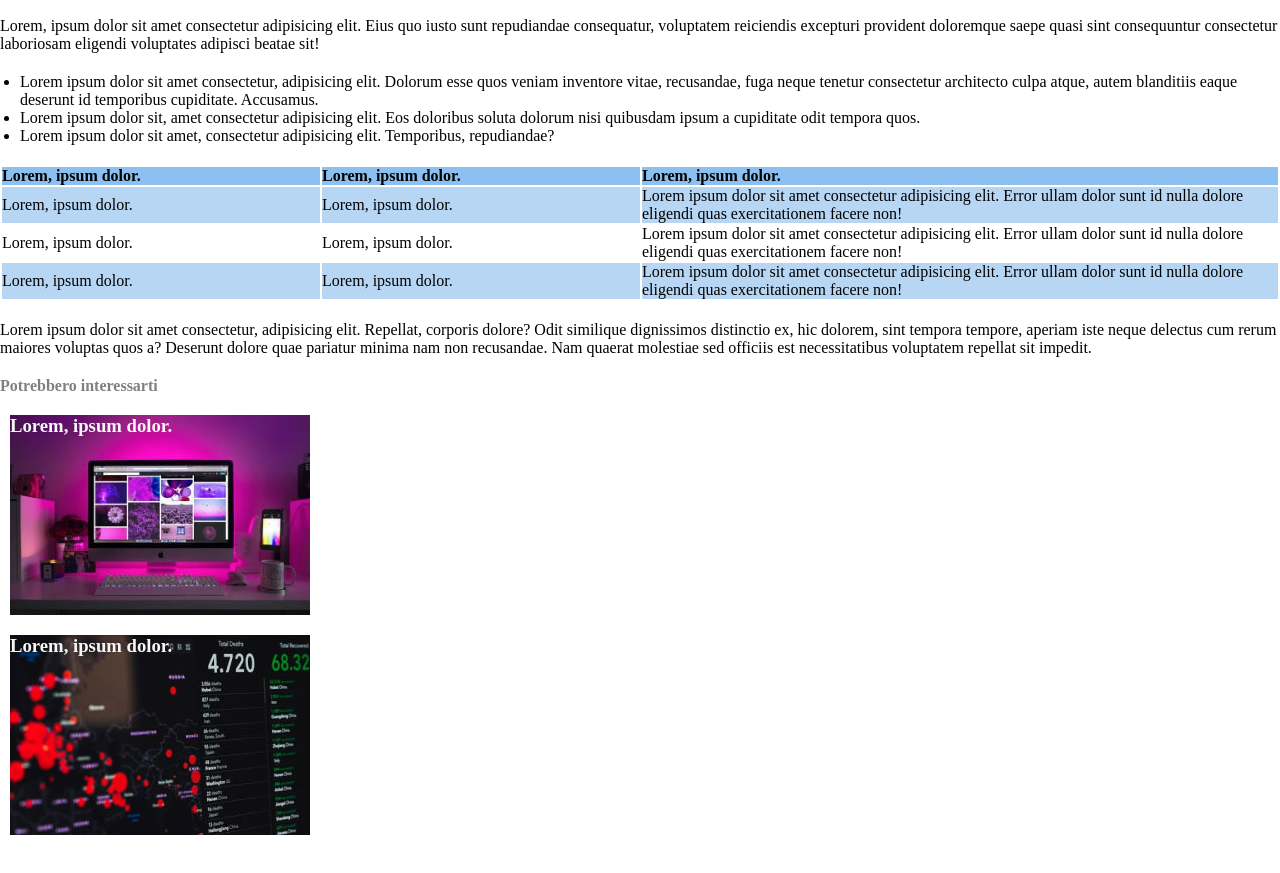
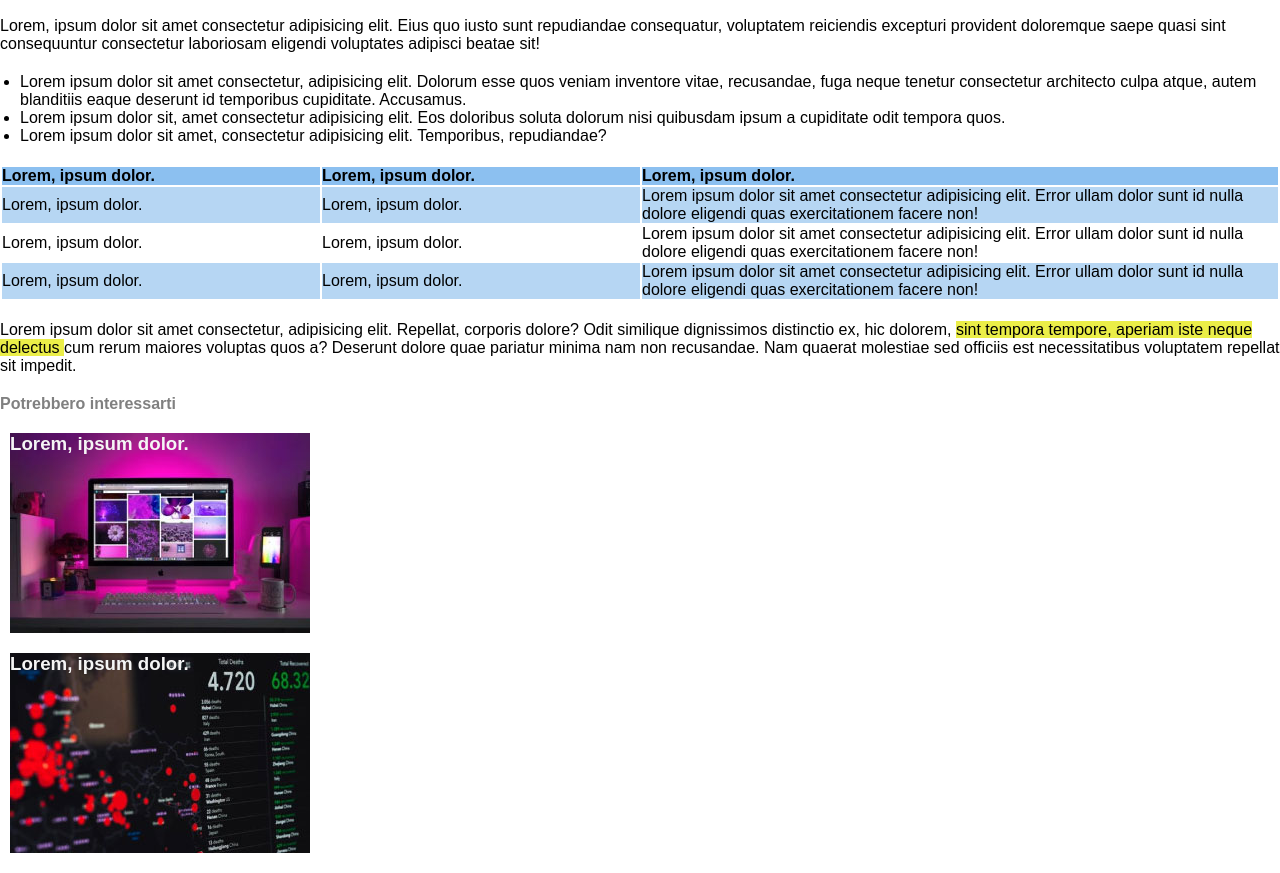
Before and after one commit to FrancescoCellitti/html-css-booleaner, a plain HTML site: page index.html in a window 1280 px wide. Shown: the part 583-1456 px from the top of the page. Drawn offline with Linux system fonts and the light colour scheme.

Commit message:
work done

```diff
--- a/index.html
+++ b/index.html
@@ -74,9 +74,9 @@
                 </tr>
             </tbody>
         </table>
-        <p>Lorem ipsum dolor sit amet consectetur, adipisicing elit. Repellat, corporis dolore? Odit similique
+        <p class="dopo-lista">Lorem ipsum dolor sit amet consectetur, adipisicing elit. Repellat, corporis dolore? Odit similique
             dignissimos
-            distinctio ex, hic dolorem, sint tempora tempore, aperiam iste neque delectus cum rerum maiores voluptas
+            distinctio ex, hic dolorem, <span>sint tempora tempore, aperiam iste neque delectus </span> cum rerum maiores voluptas
             quos a?
             Deserunt dolore quae pariatur minima nam non recusandae. Nam quaerat molestiae sed officiis est
             necessitatibus
--- a/style.css
+++ b/style.css
@@ -1,4 +1,5 @@
 * {
+    font-family: Arial, Helvetica, sans-serif;
     padding: 0;
     margin: 0px;
     box-sizing: border-box;
@@ -59,6 +60,7 @@ footer h4{
     color: gray;
 }
 .img1{
+    color: whitesmoke;
     background-image: url(img/monitor.jpg);
     width: 300px;
     height: 200px;
@@ -66,13 +68,16 @@ footer h4{
     margin-left: 10px;
 }
 .img2{
+    color: whitesmoke;
     background-image: url(img/graph.jpg);
     width: 300px;
     height: 200px;
     margin-top: 20px;
     margin-left: 10px;
     margin-bottom: 20px;
+
 }
-footer  h3{
-    color: whitesmoke
+.dopo-lista span{
+    background-color: rgba(233, 236, 51, 0.895);
+    color: black;
 }
```
